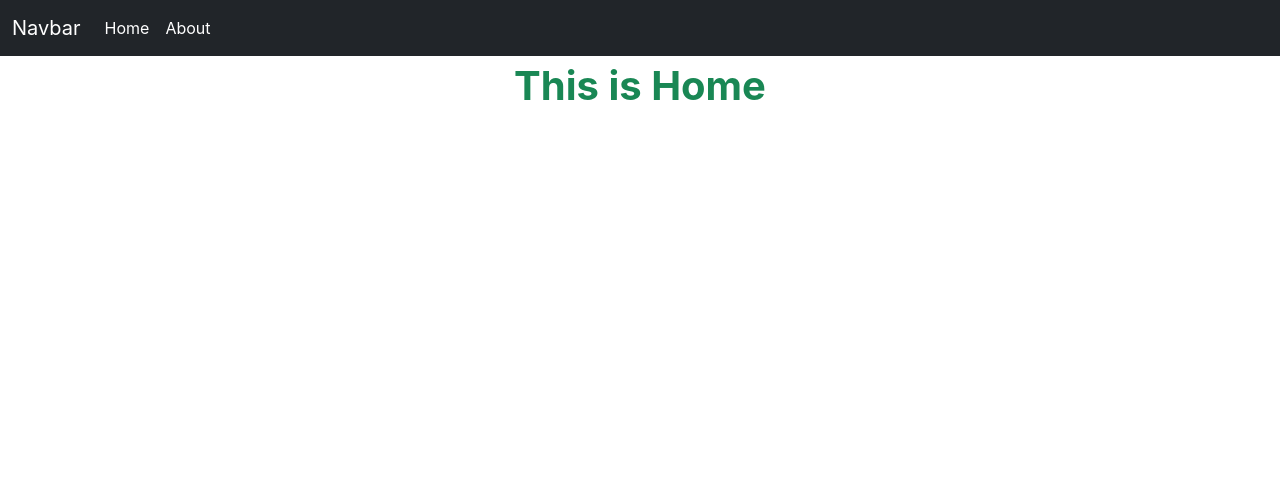
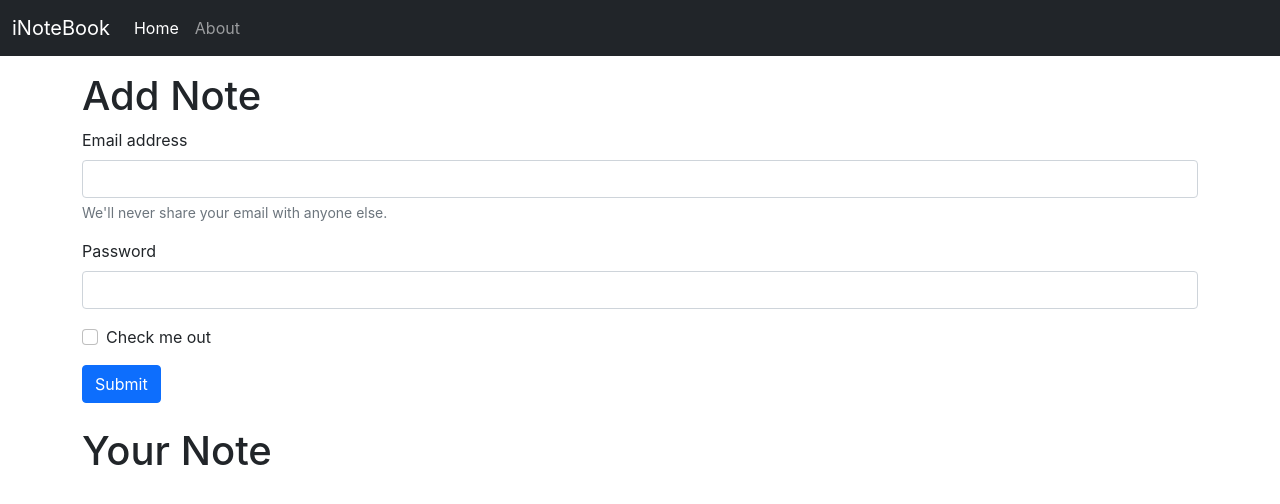
Before and after one commit to prashantirs/iNotebook, a React (Create React App) app: page / in a window 1280 px wide. Shown: the top 504 px of the page. Built offline with nearby package versions, Linux system fonts and the light colour scheme.

Commit message:
front-end 2nd part

```diff
--- a/public/index.html
+++ b/public/index.html
@@ -3,13 +3,13 @@
 
 <head>
   <meta charset="utf-8" />
-  <link rel="icon" href="%PUBLIC_URL%/favicon.ico" />
+
   <meta name="viewport" content="width=device-width, initial-scale=1" />
   <meta name="theme-color" content="#000000" />
   <meta name="description" content="Web site created using create-react-app" />
-  <link rel="apple-touch-icon" href="%PUBLIC_URL%/logo192.png" />
 
-  <link rel="manifest" href="%PUBLIC_URL%/manifest.json" />
+
+
 
   <!-- CSS only -->
 <link href="https://cdn.jsdelivr.net/npm/bootstrap@5.1.3/dist/css/bootstrap.min.css" rel="stylesheet" integrity="sha384-1BmE4kWBq78iYhFldvKuhfTAU6auU8tT94WrHftjDbrCEXSU1oBoqyl2QvZ6jIW3" crossorigin="anonymous">
--- a/src/App.js
+++ b/src/App.js
@@ -4,22 +4,25 @@
 import Navbar from "./components/Navbar";
 
 import { BrowserRouter as Router,Routes, Route } from "react-router-dom";
+import NoteState from "./context/notes/NoteState";
 
 function App() {
   return (
     <>
+    <NoteState>
       <Router>
         <Navbar />
 
         {/* comment */
         /* <Switch> is replaced by <Routes> */}
-
-        <Routes>
-        <Route exact path="/" element={<Home/>} />
-        <Route exact path="/about" element={<About />} />
-        </Routes>
+        <div className="container">
+          <Routes>
+          <Route exact path="/" element={<Home/>} />
+          <Route exact path="/about" element={<About />} />
+          </Routes>
+        </div>
       </Router>
-
+    </NoteState>
 
 
     </>
--- a/src/components/About.js
+++ b/src/components/About.js
@@ -1,9 +1,20 @@
 //rafce react arrow function component
-import React from 'react'
+
+import React,{ useContext,useEffect } from 'react'
+import NoteContext from '../context/notes/NoteContext'
 
 const About = () => {
+    const a=useContext(NoteContext);
+
+    useEffect(() => {
+
+      a.update();
+       // eslint-disable-next-line
+    }, [])
+
+
   return (
-    <div className='text-info fw-bold fs-2'> This is About</div>
+    <div className='text-info fw-bold fs-2'> This is About {a.state.name} in {a.state.class}</div>
   )
 }
 
--- a/src/components/Home.js
+++ b/src/components/Home.js
@@ -2,7 +2,27 @@
 
 const Home = () => {
   return (
-    <div className='text-success fw-bold fs-1 text-center'>This is Home</div>
+    <div className='my-3'>
+        <h1> Add Note</h1>
+            <form>
+        <div className="mb-3">
+            <label htmlFor="exampleInputEmail1" className="form-label">Email address</label>
+            <input type="email" className="form-control" id="exampleInputEmail1" aria-describedby="emailHelp"/>
+            <div id="emailHelp" className="form-text">We'll never share your email with anyone else.</div>
+        </div>
+        <div className="mb-3">
+            <label htmlFor="exampleInputPassword1" className="form-label">Password</label>
+            <input type="password" className="form-control" id="exampleInputPassword1"/>
+        </div>
+        <div className="mb-3 form-check">
+            <input type="checkbox" className="form-check-input" id="exampleCheck1"/>
+            <label className="form-check-label" htmlFor="exampleCheck1">Check me out</label>
+        </div>
+        <button type="submit" className="btn btn-primary">Submit</button>
+        </form>
+        <br/>
+        <h1> Your Note</h1>
+    </div>
   )
 }
 
--- a/src/components/Navbar.js
+++ b/src/components/Navbar.js
@@ -1,22 +1,29 @@
 import React from 'react'
-import {Link} from "react-router-dom";
+import {Link,useLocation} from "react-router-dom";
+
 const Navbar = () => {
+
+    let location = useLocation();
+
+
+
+
     return (
 
         <>
             <nav className="navbar navbar-expand-lg navbar-dark bg-dark">
                 <div className="container-fluid">
-                    <Link className="navbar-brand" to="/">Navbar</Link>
+                    <Link className="navbar-brand" to="/">iNoteBook</Link>
                     <button className="navbar-toggler" type="button" data-bs-toggle="collapse" data-bs-target="#navbarSupportedContent" aria-controls="navbarSupportedContent" aria-expanded="false" aria-label="Toggle navigation">
                         <span className="navbar-toggler-icon"></span>
                     </button>
                     <div className="collapse navbar-collapse" id="navbarSupportedContent">
                         <ul className="navbar-nav me-auto mb-2 mb-lg-0">
                             <li className="nav-item">
-                                <Link className="nav-link active" aria-current="page" to="/">Home</Link>
+                                <Link className={`nav-link ${location.pathname==="/"?"active":" "}`} aria-current="page" to="/">Home</Link>
                             </li>
                             <li className="nav-item">
-                                <Link className="nav-link active" aria-current="page" to="about">About</Link>
+                                <Link className={`nav-link ${location.pathname==="/about"?"active":" "}`} aria-current="page" to="about">About</Link>
                             </li>
 
                         </ul>
--- /dev/null
+++ b/src/context/notes/NoteContext.js
@@ -0,0 +1,5 @@
+import { createContext } from "react";
+
+const NoteContext = createContext();
+
+export default NoteContext;
--- /dev/null
+++ b/src/context/notes/NoteState.js
@@ -0,0 +1,29 @@
+import { useState } from "react";
+import NoteContext from "./NoteContext";
+
+
+const NoteState=(props)=>{
+    const s1={
+        "name":"Prashant",
+        "class":"12 B"
+    }
+
+    const [state, setstate] = useState(s1)
+
+    const update=()=>{
+
+        setTimeout(() => {
+            setstate({
+                "name":"Monu",
+                "class":"Tution"
+            })
+        }, 1000);
+    }
+    return(
+        <NoteContext.Provider value={{state,update}}>
+            {props.children}
+        </NoteContext.Provider>
+    )
+}
+
+export default NoteState;
```
